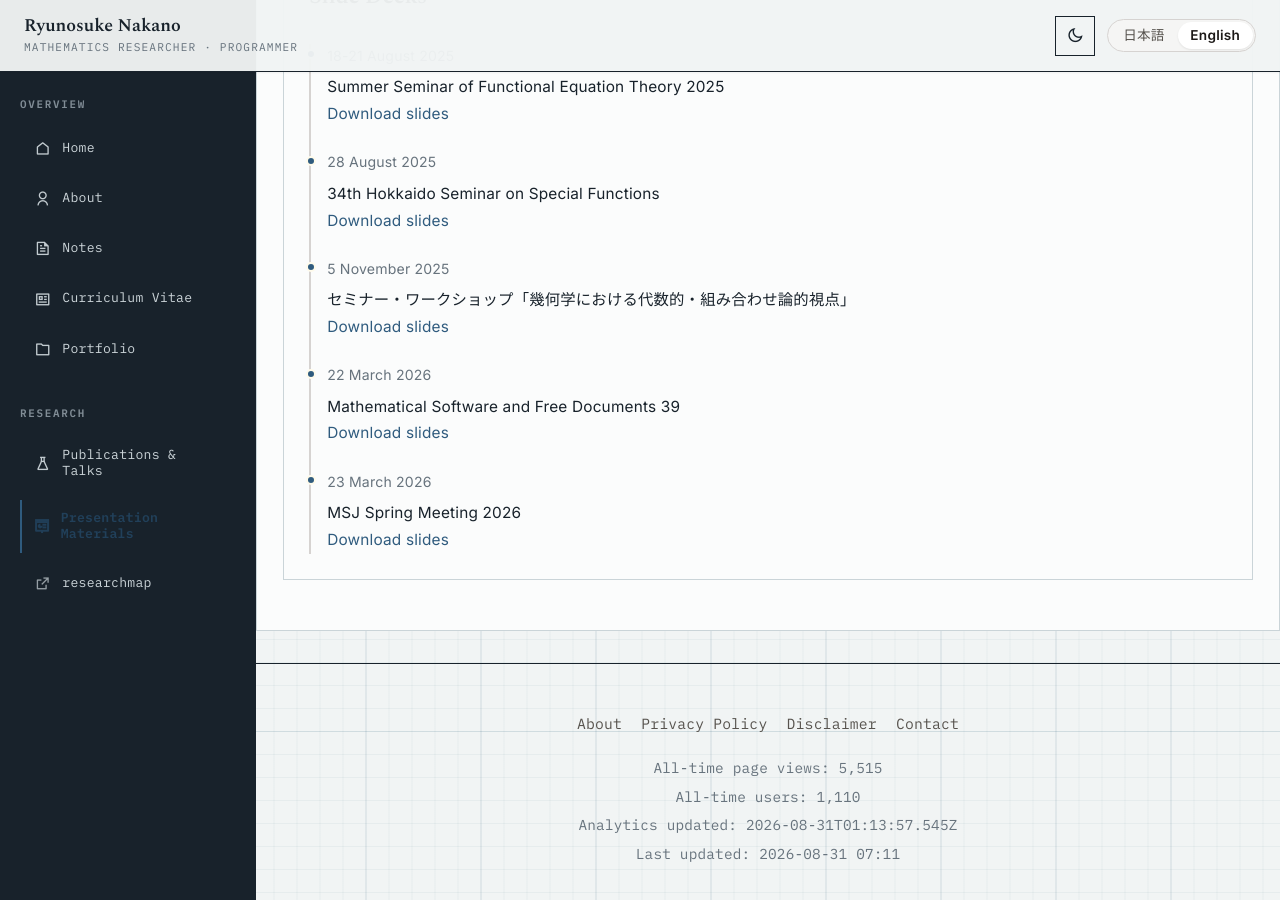
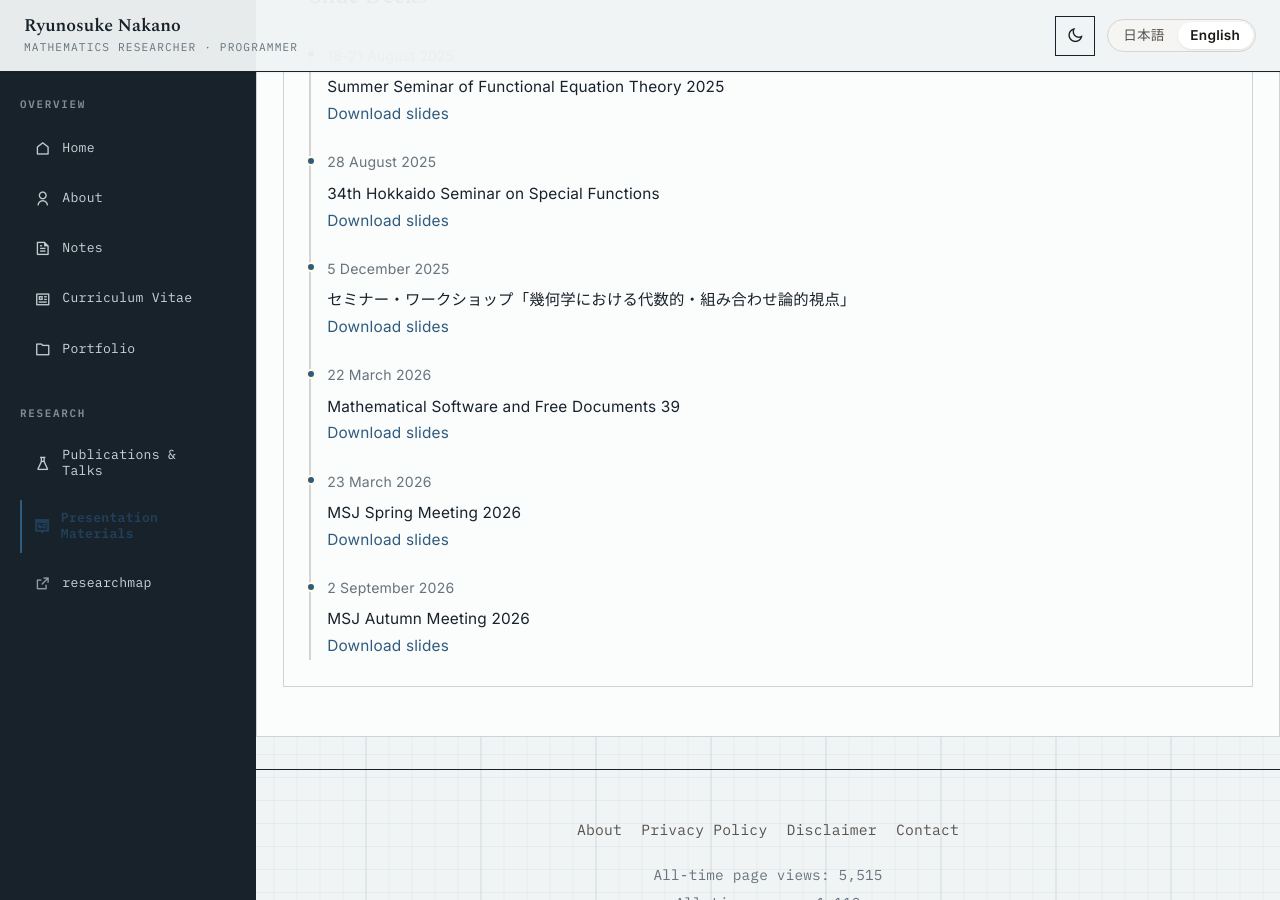
Before and after one commit to NAKANORyunosuke/NAKANORyunosuke.github.io, a Jekyll site: the page built from slides.html, in a window 1280 px wide and 900 px high, scrolled down 491 px. Built offline with Jekyll 4.4.1, drawn with Linux system fonts in a browser that asks for light colours; nearby versions of some CDN libraries.

Commit message:
秋季総合分科会の講演資料を追加
- assets/pdf/MSJ Autumn Meeting2026.pdf を追加
- 講演資料ページに 2026年9月2日 日本数学会2026年度秋季総合分科会 /
  MSJ Autumn Meeting 2026 の項目を和英とも追加
- 金沢のワークショップの英語日付を 5 November 2025 -> 5 December 2025 に修正
  (和文および research.yml は 2025年12月5日)

Co-Authored-By: Claude Opus 5 <noreply@anthropic.com>
Claude-Session: https://claude.ai/code/session_019FWpHNHBDAMt23D5cTPmYc

```diff
--- a/slides.html
+++ b/slides.html
@@ -50,6 +50,10 @@ og_description: "講演資料を掲載"
                     <div class="timeline-desc">日本数学会2026年度年会<br><a
                             href="./assets/pdf/MSJ Spring Meeting.pdf">スライドをダウンロード</a></div>
                 </li>
+                <li class="timeline-item"><span class="timeline-date">2026年9月2日</span>
+                    <div class="timeline-desc">日本数学会2026年度秋季総合分科会<br><a
+                            href="./assets/pdf/MSJ Autumn Meeting2026.pdf">スライドをダウンロード</a></div>
+                </li>
             </ul>
         </div>
     </div>
@@ -66,7 +70,7 @@ og_description: "講演資料を掲載"
                     <div class="timeline-desc">34th Hokkaido Seminar on Special Functions<br><a
                             href="./assets/pdf/Hokkaido_Special_Functions_Seminar_34.pdf">Download slides</a></div>
                 </li>
-                <li class="timeline-item"><span class="timeline-date">5 November 2025</span>
+                <li class="timeline-item"><span class="timeline-date">5 December 2025</span>
                     <div class="timeline-desc">セミナー・ワークショップ「幾何学における代数的・組み合わせ論的視点」<br><a
                             href="./assets/pdf/Kanazawa_slide.pdf">Download slides</a></div>
                 </li>
@@ -78,6 +82,10 @@ og_description: "講演資料を掲載"
                     <div class="timeline-desc">MSJ Spring Meeting 2026<br><a
                             href="./assets/pdf/MSJ Spring Meeting.pdf">Download slides</a></div>
                 </li>
+                <li class="timeline-item"><span class="timeline-date">2 September 2026</span>
+                    <div class="timeline-desc">MSJ Autumn Meeting 2026<br><a
+                            href="./assets/pdf/MSJ Autumn Meeting2026.pdf">Download slides</a></div>
+                </li>
             </ul>
         </div>
     </div>
```
Also changed, not shown: 1 other file.
